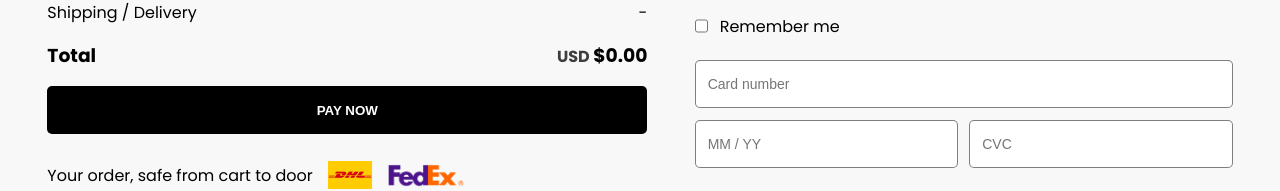
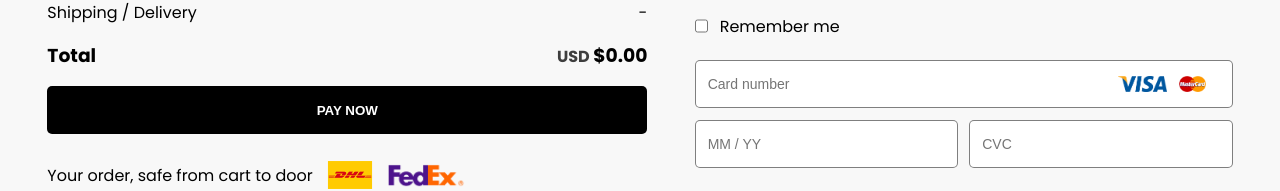
Before and after one commit to Skylar-404/Cart-Quantum-Gear, a plain HTML site: page index.html in a window 1280 px wide. Shown: the part 806-997 px from the top of the page. Drawn offline with Linux system fonts and the light colour scheme; the site is published under a folder, as on GitHub Pages, so addresses that start at the root find nothing; a web font is replaced by a local one.

Commit message:
index.html

```diff
--- a/index.html
+++ b/index.html
@@ -143,8 +143,8 @@
                         <input type="number" name="card-number" id="card-number" placeholder="Card number"
                             minlength="12" maxlength="12" required>
                         <div class="payment-icon">
-                            <img src="/Assets/visa.png" alt="">
-                            <img src="/Assets/MasterCard_icon.png" alt="">
+                            <img src="./Assets/visa.png" alt="">
+                            <img src="./Assets/MasterCard_icon.png" alt="">
                         </div>
                     </div>
                     <div class="date-cvc">
```
